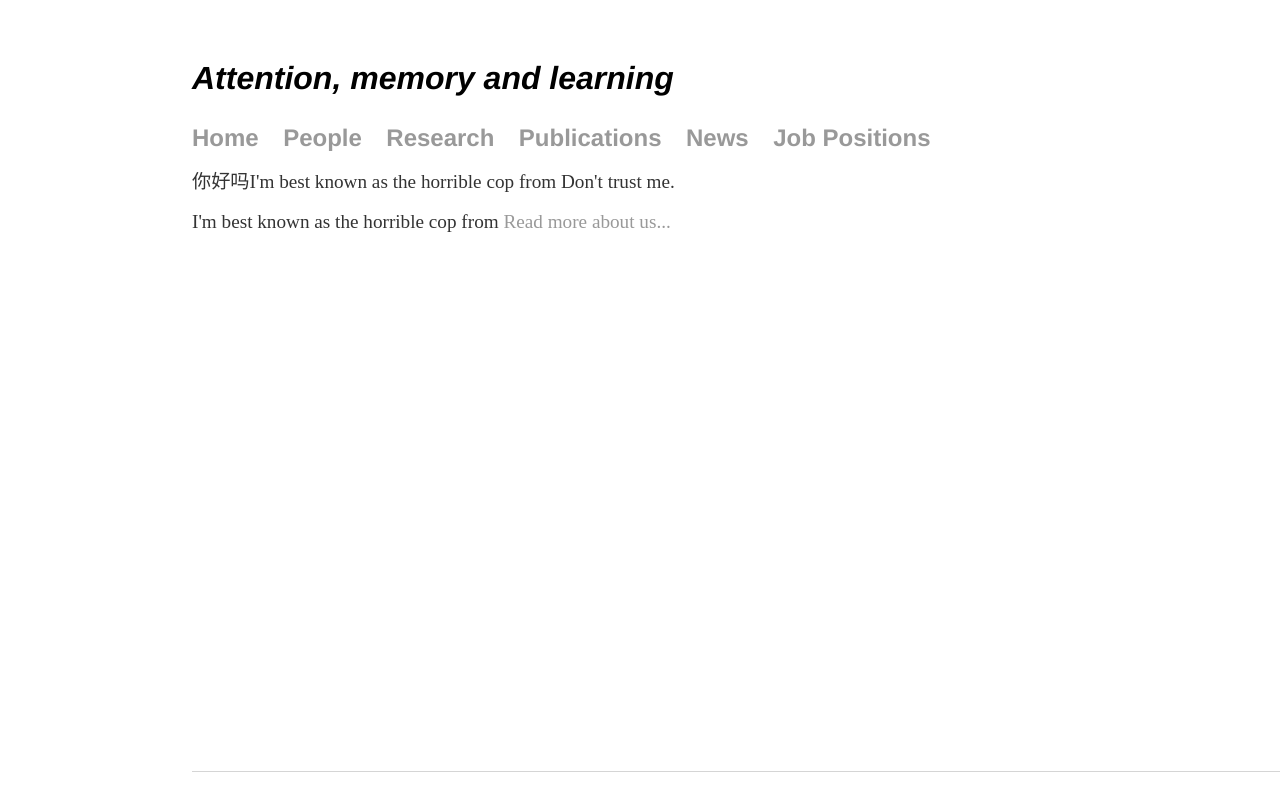
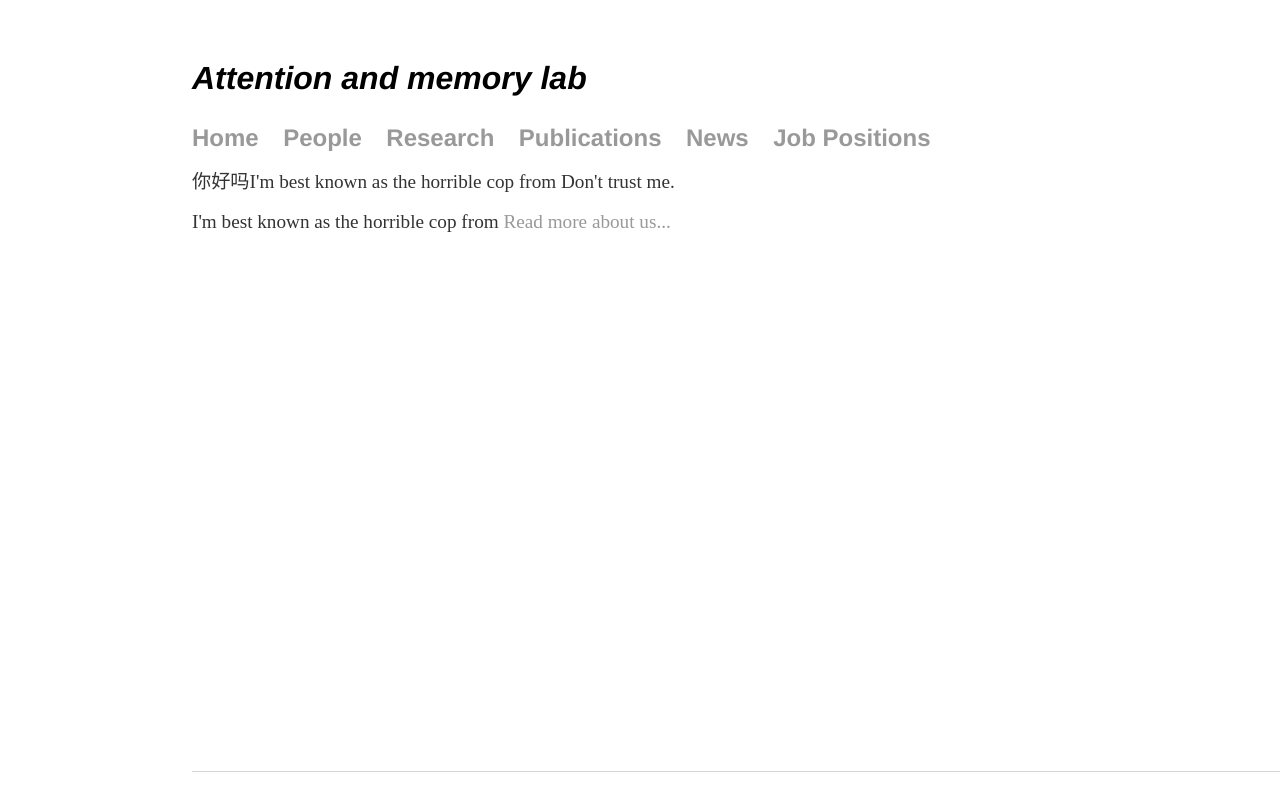
Before and after one commit to wangbenchi/wangbenchi.github.io, a Jekyll site: the page built from index.html, in a window 1280 px wide. Shown: the top 811 px of the page. Built offline with Jekyll 4.4.1, drawn with Linux system fonts in a browser that asks for light colours.

Commit message:
Update default.html

```diff
--- a/_layouts/default.html
+++ b/_layouts/default.html
@@ -8,7 +8,7 @@
 	</head>
 	<body>
 		<nav>
-			<h1><i>Attention, memory and learning</i></h1>
+			<h1><i>Attention and memory lab</i></h1>
     		<ul>
         		<li><a href="/">Home</a></li>
 			<li><a href="/people">People</a></li>
```
